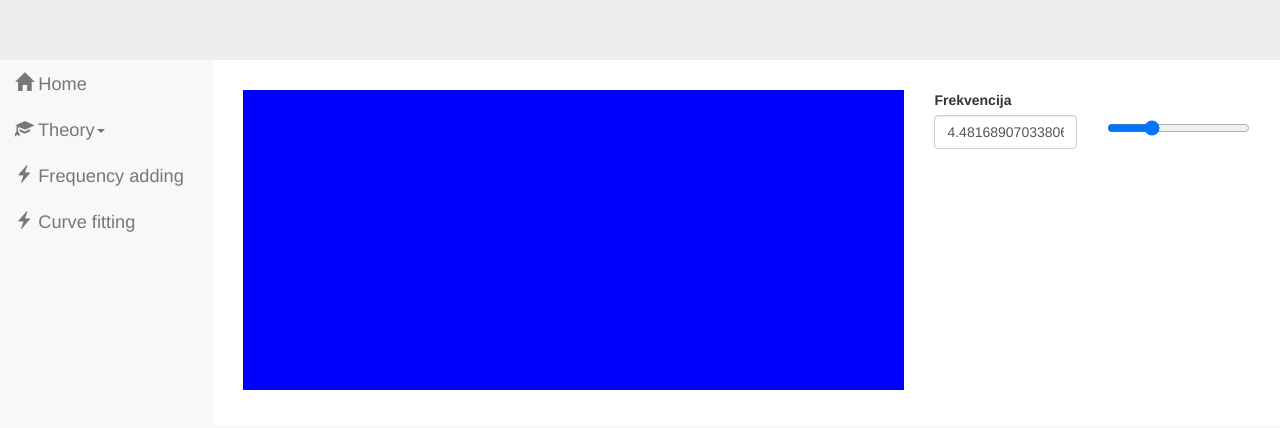
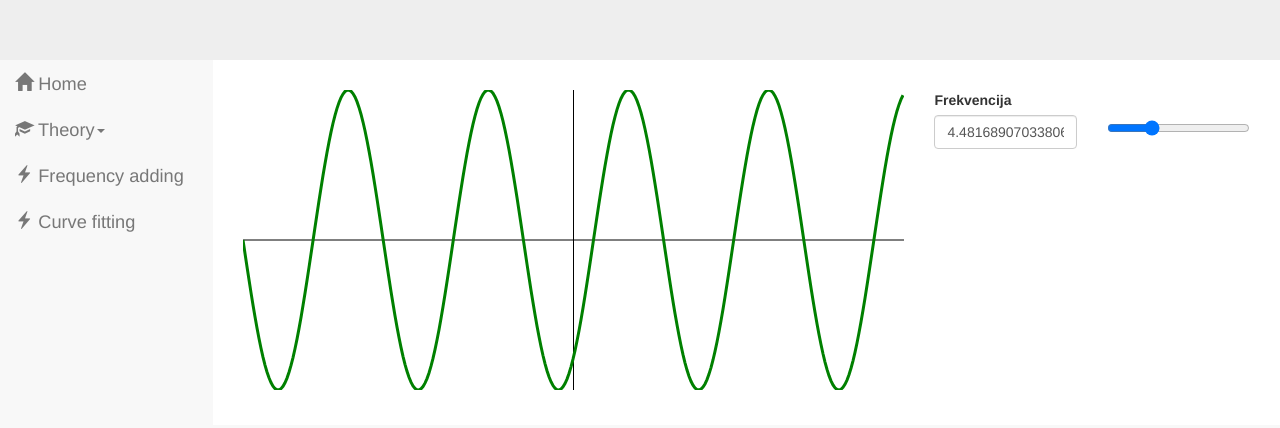
Before and after one commit to vladamakaric/fourierEdu, a plain HTML site: page index.html in a window 1280 px wide. Shown: the part 180-608 px from the top of the page. Drawn offline with nearby package versions, Linux system fonts and the light colour scheme; some packages are replaced by stand-ins of ours.

Commit message:
add sine frequency interaction

```diff
--- a/custom.css
+++ b/custom.css
@@ -18,11 +18,6 @@ html,body{
 	overflow-x:hide;
 }
 
-canvas{
-	background-color: blue;
-	width: 100%;
-	height: 300px;
-}
 .slider{
 }
 
--- a/dataBinding.js
+++ b/dataBinding.js
@@ -9,7 +9,7 @@ var DATA_BINDING = (function(){
 
 		f = f || identity;
 		finv = finv || identity;
-
+		changeCallback(f(initial));
 		input.attr('min', f(min));
 		input.attr('max', f(max));
 
--- a/navigation.js
+++ b/navigation.js
@@ -4,29 +4,16 @@ var NAVIGATION = (function(){
 	var contentBtnList = $(".contentBtn");
 
 	interf.setup = function(){
-		// setHomePage();
+		var sc =new SINE_CONTROLLER.SineController();
+		var rowDiv = $('<div>', {class: 'row'});
+		UI.getContentDiv().append(rowDiv);
 
-
-		// function icall(value){
-		// }
-        //
-		// function f(x) {
-		// 	return Math.exp(5*x/100);
-		// }
-        //
-		// function finv(x){
-		// 	return 100*(Math.log(x)/5);
-		// }
-        //
-		// DATA_BINDING.sliderInput($("#ebox"),$("#slajd"),1,100,30,icall,f,finv);
-		var sc =new SINE_CONTROLLER.SineController();
-
-		var rowDiv = $('<div>', {class: 'row'});
 		rowDiv.append(sc.createCanvasDiv());
 		rowDiv.append(sc.createControlsDiv());
-		UI.getContentDiv().append(rowDiv);
+
 		addEventHandlers();
 		setTheoryNavigation();
+
 	}
 
 
--- a/sineController.js
+++ b/sineController.js
@@ -2,34 +2,68 @@ var SINE_CONTROLLER = (function(){
 	var interf = {};
 
 	interf.SineController = function(){
-		this.frequency = 1;
-		this.apmplitude = 1;
-		this.phaseShift = 0;
+		var frequency = 1;
+		var apmplitude = 1;
+		var phaseShift = 0;
 
+		var canvDiv;
 		var jqcanvas = $("<canvas>");
-		jqcanvas.css({"width": '100%', 'height':'300px'});
 
 		var canvas = jqcanvas.get(0);
 
+		var context = canvas.getContext("2d");
+
 		function redraw(){
-		  var context = canvas.getContext("2d");
-		  context.fillStyle = "black";
-		  context.font = "bold 16px Arial";
-		  context.fillText("Zibri"+this.frequency, 100, 100);
-			// this.canvas...
+			canvas.height = 300;
+			canvas.width = canvDiv.width();
+			context.clearRect(0, 0, canvas.width, canvas.height);
+
+			var halfHeight = canvas.height/2;
+
+			context.lineWidth = 1;
+			context.beginPath();
+			context.moveTo(0, canvas.height/2);
+			context.lineTo(canvas.width, canvas.height/2);
+			context.stroke();
+
+			context.beginPath();
+			context.moveTo(canvas.width/2,0 );
+			context.lineTo(canvas.width/2, canvas.height);
+			context.stroke();
+
+			context.lineWidth = 3;
+			context.strokeStyle = 'green';
+			context.beginPath();
+			var n = canvas.width/2;
+
+			function equation(x){
+				return Math.sin(x*frequency/100);
+			}
+
+			for(var x = 0; x < canvas.width; x += 2) {
+				if(x===0)
+					context.moveTo(x, halfHeight  + halfHeight*equation(x) );
+				else
+					context.lineTo(x, halfHeight  + halfHeight*equation(x));
+			}
+			context.stroke();
 		}
 
+		$(window).resize(redraw);
+
+		this.draw = redraw;
+
 		this.createCanvasDiv = function(){
-			var div  = $("<div>", {"class":"col-xs-12 col-lg-8"});
-			div.append(jqcanvas);
-			return div;
+			canvDiv  = $("<div>", {"class":"col-xs-12 col-lg-8"});
+			canvDiv.append(jqcanvas);
+			return canvDiv;
 		}
 
 		this.createControlsDiv = function(){
 			var div  = $("<div>",{class:'col-xs-12 col-lg-8 col-md-6 col-lg-4'}  );
 			var form = $('<form>',{class:'form', role: 'form'});
 			form.append(createSliderInputDiv('Frekvencija',
-			function(x) { this.frequency = x; redraw(); }, 1, f,finv));
+			function(x) { frequency = x; redraw(); }, 1, f,finv));
 
 			div.append(form);
 			return div;
```
Also changed, not shown: frequencyAdder.js (+0 -10 lines).
